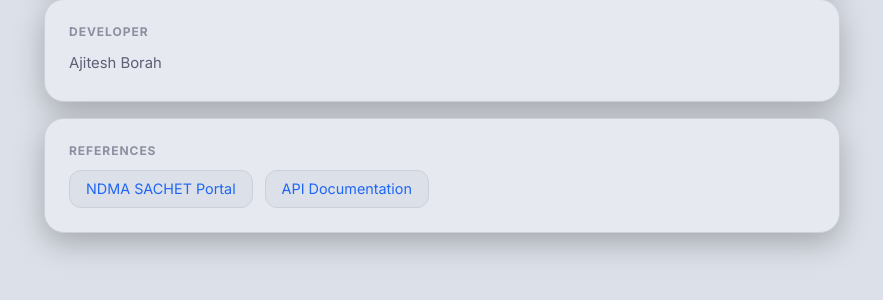
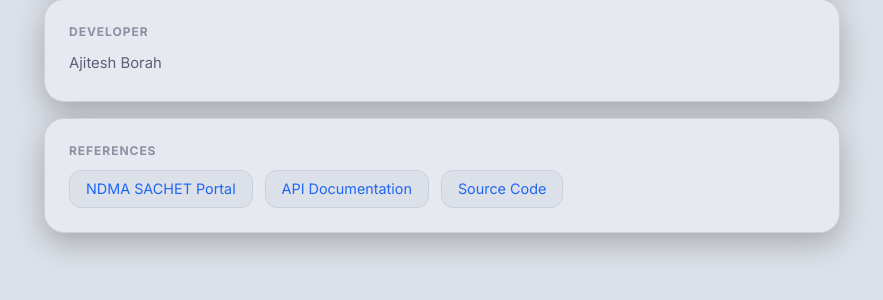
Before and after one commit to FelicityIris/NDMA-GeoAlert-Dashboard, a Flask app: page /about in a window 1280 px wide. Shown: the part 381-681 px from the top of the page, without its empty margins (198-1081 px from the left). Run offline with Flask 3, Linux system fonts and the light colour scheme; data that the repository does not hold is empty; parts of the project's set-up code (start-up, migrations or seed data) failed here and were passed over.

Commit message:
chore: add source reference to about

```diff
--- a/app/templates/public/about.html
+++ b/app/templates/public/about.html
@@ -34,6 +34,9 @@
             <a class="about-link" href="/api/docs">
                 API Documentation
             </a>
+            <a class="about-link" href="https://github.com/FelicityIris/NDMA-GeoAlert-Dashboard" target="_blank" rel="noopener">
+                Source Code
+            </a>
         </div>
     </div>
 
```
